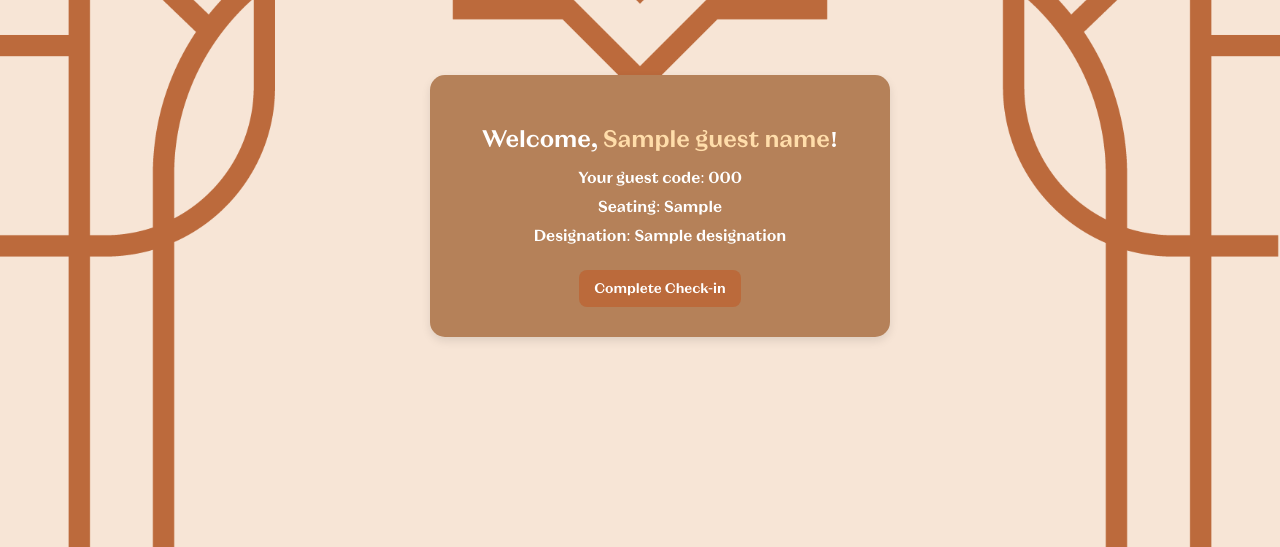
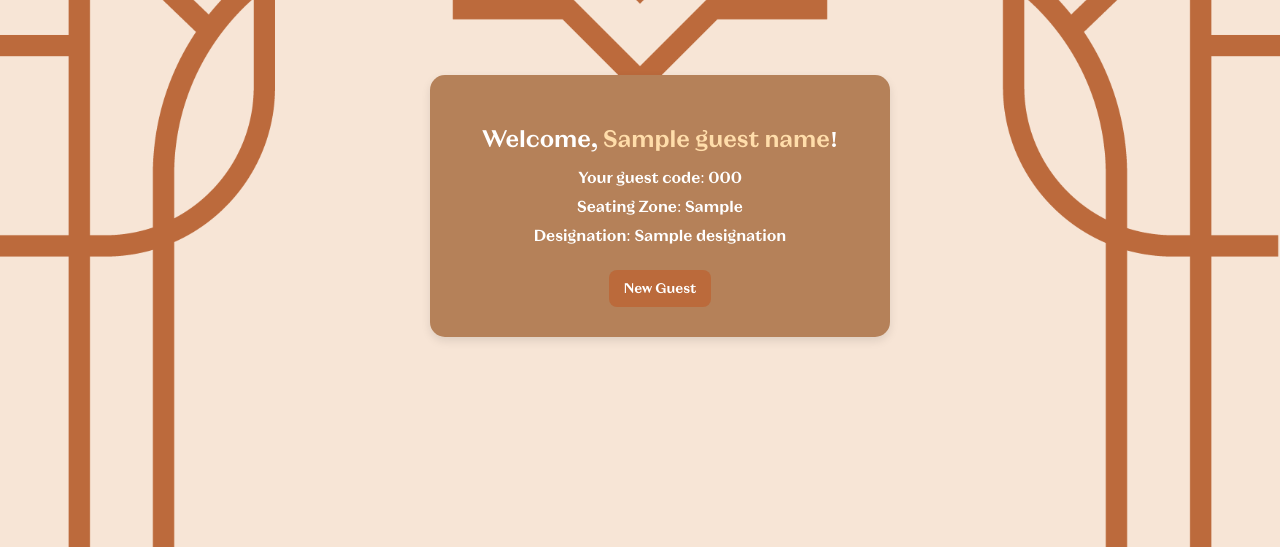
Before and after one commit to imowdenmag/Wedding-RSVP-System, a Flask app: template templates/summary.html in a window 1280 px wide. Shown: the part 214-761 px from the top of the page. Run offline with Flask 3, Linux system fonts and the light colour scheme; the template is opened without the code that fills it: most values are stand-ins (such as "Sample title", 1, 10 or a date in 2020).

Commit message:
Updated Tabled Assigned and Designation

```diff
--- a/app.py
+++ b/app.py
@@ -41,7 +41,6 @@ except Exception as e:
 
 # MySQL setup with error handling
 try:
-
     db = mysql.connector.connect(
         host=os.getenv("MYSQLHOST"),
         user=os.getenv("MYSQLUSER"),
@@ -57,82 +56,12 @@ except mysql.connector.Error as err:
 
 # Admin login required decorator
 def login_required(f):
-    @wraps(f)  # ✅ Missing wraps import added
-    def decorated_function(*args, **kwargs):
-        if 'admin_id' not in session:
-            return redirect('/admin/login')
-        return f(*args, **kwargs)
-    return decorated_function
-
-# Admin login required decorator
-def login_required(f):
     @wraps(f)
     def decorated_function(*args, **kwargs):
         if 'admin_id' not in session:
             return redirect('/admin/login')
         return f(*args, **kwargs)
     return decorated_function
-
-# Routes
-@app.route('/')
-def index():
-    return render_template('landing.html')
-
-@app.route('/rsvp')
-def rsvp():
-    return render_template('rsvp.html')
-
-@app.route('/check-code', methods=['POST'])
-def check_code():
-    data = request.get_json()
-    code = data['code'].strip().upper()
-    records = sheet1.get_all_records()
-
-    for record in records:
-        if record['GUEST CODE'] == code:
-            return jsonify({
-                "status": "success",
-                "redirect_url": url_for('confirm',
-                                       code=code,
-                                       guest_name=record['GUEST FULL NAME'],
-                                       seating_zone=record['SEATING ZONE'],
-                                       table_assigned=record['Table Assigned'],
-                                       designation=record['Designation'])
-            })
-    return jsonify({"status": "error", "message": "Code not found"}), 404
-
-@app.route('/confirm')
-def confirm():
-    return render_template('confirm.html',
-                          code=request.args.get('code'),
-                          guest_name=request.args.get('guest_name'),
-                          seating_zone=request.args.get('seating_zone'),
-                          table_assigned=request.args.get('table_assigned'),
-                          designation=request.args.get('designation'))
-
-@app.route('/confirm-attendance', methods=['POST'])
-def confirm_attendance():
-    code = request.form.get('code')
-    attendance = request.form.get('attendance')
-
-    print(f"Received code: {code}, attendance: {attendance}")
-
-    records = sheet1.get_all_records()
-    for i, record in enumerate(records):
-        if record['GUEST CODE'] == code:
-            print(f"Updating guest: {record['GUEST FULL NAME']} with attendance: {attendance}")
-            sheet1.update_cell(i + 2, 10, attendance)  # Update RSVP STATUS column (10th column)
-
-            # Log RSVP attempt
-            timestamp = datetime.now().strftime("%Y-%m-%d %H:%M:%S")
-            log_entry = [timestamp, code, record['GUEST FULL NAME'], attendance]
-            sheet3.append_row(log_entry)
-
-            return jsonify({"status": "success", "message": "Attendance updated and logged successfully"})
-
-    print("Guest not found")
-    return jsonify({"status": "error", "message": "Guest not found"}), 404
-
 
 # --- CHECK-IN ROUTES ---
 
@@ -150,18 +79,23 @@ def search_guest():
     results = []
 
     for record in records:
-        if query in record['GUEST CODE'] or query in record['GUEST FULL NAME']:
+        guest_code = record['GUEST CODE']
+        guest_name = record['GUEST FULL NAME']
+
+        # Check if query matches code or name
+        if query in guest_code or query in guest_name:
             results.append({
-                "code": record['GUEST CODE'],
-                "name": record['GUEST FULL NAME'],
-                "table": record['Table Assigned'],
-                "seating": record['SEATING ZONE'],
-                "designation": record['Designation']
+                "code": guest_code,
+                "name": guest_name,
+                "table": record.get('Table Assigned', 'Unknown'),
+                "seating": record.get('SEATING ZONE', 'Unknown'),
+                "designation": record.get('Designation', 'Unknown')
             })
+
         if len(results) >= 10:
             break  # Limit results for efficiency
 
-    return jsonify(results)
+    return jsonify(sorted(results, key=lambda x: x['name']))
 
 @app.route('/check-in', methods=['POST'])
 def check_in():
@@ -174,15 +108,21 @@ def check_in():
     if not guest_data:
         return jsonify({"status": "error", "message": "Guest not found"}), 404
 
-    # Editable fields
+    # Capture details
+    timestamp = datetime.now().strftime("%Y-%m-%d %H:%M:%S")
     guest_name = data.get('name', guest_data['GUEST FULL NAME'])
     seating = data.get('seating', guest_data['SEATING ZONE'])
     table = data.get('table', guest_data['Table Assigned'])
     designation = data.get('designation', guest_data['Designation'])
+    emergency_contact = data.get('emergency_contact', '')
+    num_devices = data.get('num_devices', '')
+    device_details = data.get('device_details', '')
 
-    # Log check-in
-    timestamp = datetime.now().strftime("%Y-%m-%d %H:%M:%S")
-    new_row = [timestamp, code, guest_name, seating, table, designation, "", "", "", "", "", "", "", ""]
+    # ✅ Include designation and table when saving to Sheet 2
+    new_row = [
+        timestamp, code, guest_name, seating, table, designation, emergency_contact,
+        num_devices, device_details, "", "", "", "", "", ""
+    ]
     sheet2.append_row(new_row)
 
     return jsonify({"status": "success", "message": "Check-in successful"})
@@ -194,7 +134,24 @@ def summary():
     if not guest_code:
         return "Guest code not provided", 400
 
-    # Fetch guest details from Sheet 1
+    # Fetch check-in data from Sheet 2
+    checkin_records = sheet2.get_all_records()
+    checkin_details = next((rec for rec in checkin_records if rec['GuestCode'] == guest_code), None)
+
+    # If checked in, ensure we pull seating, table, and designation correctly
+    if checkin_details:
+        records = sheet1.get_all_records()
+        guest_details = next((record for record in records if record['GUEST CODE'] == guest_code), {})
+
+        return render_template('summary.html',
+                               code=guest_code,
+                               guest_name=checkin_details.get('GuestName', 'Unknown'),
+                               seating_zone=checkin_details.get('Seating', guest_details.get('SEATING ZONE', 'Unknown')),
+                               table_assigned=checkin_details.get('Table Assigned', guest_details.get('Table Assigned', 'Unknown')),
+                               designation=checkin_details.get('Designation', guest_details.get('Designation', 'Unknown')),
+                               checkin_status="Checked In")
+
+    # If not checked in, pull from Sheet 1
     records = sheet1.get_all_records()
     guest_details = next((record for record in records if record['GUEST CODE'] == guest_code), None)
 
@@ -206,61 +163,8 @@ def summary():
                            guest_name=guest_details.get('GUEST FULL NAME', 'Unknown'),
                            seating_zone=guest_details.get('SEATING ZONE', 'Unknown'),
                            table_assigned=guest_details.get('Table Assigned', 'Unknown'),
-                           designation=guest_details.get('Designation', 'Unknown'))
-
-
-@app.route('/complete-checkin', methods=['POST'])
-def complete_checkin():
-    """ Finalizes check-in and logs the guest data in Sheet 2. """
-    data = request.get_json()
-    code = data['code'].strip().upper()
-
-    records = sheet1.get_all_records()
-    guest_data = next((record for record in records if record['GUEST CODE'] == code), None)
-
-    if not guest_data:
-        return jsonify({"status": "error", "message": "Guest not found"}), 404
-
-    # Capture data
-    timestamp = datetime.now().strftime("%Y-%m-%d %H:%M:%S")
-    guest_name = guest_data['GUEST FULL NAME']
-    seating = guest_data['SEATING ZONE']
-    table = guest_data['Table Assigned']
-    designation = guest_data['Designation']
-
-    # Add new row to Sheet 2
-    new_row = [timestamp, code, guest_name, seating, table, designation, "", "", "", "", "", "", "", ""]
-    sheet2.append_row(new_row)
-
-    return jsonify({"status": "success", "message": "Guest check-in logged successfully"})
-
-
-@app.route('/confirmed')
-def confirmed():
-    return render_template('Yes.html')
-
-@app.route('/declined')
-def declined():
-    return render_template('No.html')
-
-@app.route('/admin/login', methods=['GET', 'POST'])
-def admin_login():
-    if request.method == 'POST':
-        username = request.form['username']
-        password = request.form['password']
-
-        # Create a new cursor for this function
-        db_cursor = db.cursor(dictionary=True)
-        db_cursor.execute("SELECT * FROM admins WHERE username = %s", (username,))
-        admin = db_cursor.fetchone()
-        db_cursor.close()  # Close the cursor after query execution
-
-        if admin and admin['password'] == password:  # Use bcrypt in production
-            session['admin_id'] = admin['id']
-            return redirect('/admin/dashboard')
-
-        return "Invalid credentials", 401
-    return render_template('admin_login.html')
+                           designation=guest_details.get('Designation', 'Unknown'),
+                           checkin_status="Not Checked In")
 
 @app.route('/admin/dashboard')
 @login_required
@@ -270,12 +174,6 @@ def admin_dashboard():
     records = sheet2.get_all_records()
     return render_template('admin_dashboard.html', name_of_admin=admin_name, records=records)
 
-@app.route('/admin/logout')
-def admin_logout():
-    session.pop('admin_id', None)
-    flash("Logged Out Successfully", "info")
-    return redirect('/admin/login')
-
 if __name__ == '__main__':
     # port = int(os.environ.get("PORT", 8080))
     # app.run(host="0.0.0.0", port=port)
--- a/static/css/summaryStyling.css
+++ b/static/css/summaryStyling.css
@@ -62,7 +62,7 @@ body {
   margin: 10px 0;
 }
 
-.btn-complete {
+.btn-new-guest {
   background-color: #bb6a3b;
   color: white;
   padding: 10px 15px;
@@ -76,7 +76,7 @@ body {
   transition: background 0.3s ease-in-out;
 }
 
-.btn-complete:hover {
+.btn-new-guest:hover {
   background-color: #9b5a30;
 }
 
--- a/templates/checkin.html
+++ b/templates/checkin.html
@@ -42,7 +42,7 @@
                     <input type="text" id="designation" name="designation" class="form-input">
                 </div>
 
-                <button type="submit" class="submit-button">Continue</button>
+                <button type="submit" class="submit-button">Check-In</button>
                 <div id="loading" class="loading-spinner hidden"></div>
             </form>
 
--- a/templates/summary.html
+++ b/templates/summary.html
@@ -6,37 +6,22 @@
     <title>Jake and Olivia Wedding RSVP | Check-in Summary</title>
     <link rel="stylesheet" href="{{ url_for('static', filename='css/summaryStyling.css') }}">
     <link rel="icon" href="{{ url_for('static', filename='images/JO FAVICON 2.png') }}">
+
     <script>
-        setTimeout(function() {
-            window.location.href = "/checkin";  // Auto-redirect after 15 seconds
-        }, 15000);
-
-        function completeCheckin() {
-            fetch('/complete-checkin', {
-                method: 'POST',
-                headers: { 'Content-Type': 'application/json' },
-                body: JSON.stringify({ code: "{{ code }}" })
-            })
-            .then(response => response.json())
-            .then(data => {
-                if (data.status === "success") {
-                    alert("Check-in completed successfully!");
-                    window.location.href = "/checkin";
-                } else {
-                    alert("Error: " + data.message);
-                }
-            });
-        }
+        // setTimeout(function() {
+        //     window.location.href = "/checkin";  // Auto-redirect after 15 seconds
+        // }, 15000);
     </script>
 </head>
 <body class="summary-container">
     <div class="summary-card">
         <h2>Welcome, <span class="guest-name">{{ guest_name }}</span>!</h2>
         <p>Your guest code: <strong>{{ code }}</strong></p>
-        <p>Seating: <strong>{{ seating_zone }}</strong></p>
+        <p>Seating Zone: <strong>{{ seating_zone }}</strong></p>
         <p>Designation: <strong>{{ designation }}</strong></p>
 
-        <button onclick="completeCheckin()" class="btn-complete">Complete Check-in</button>
+        <!-- Button now redirects to check-in for a new guest -->
+        <button onclick="window.location.href='/checkin'" class="btn-new-guest">New Guest</button>
     </div>
 </body>
 </html>
```
